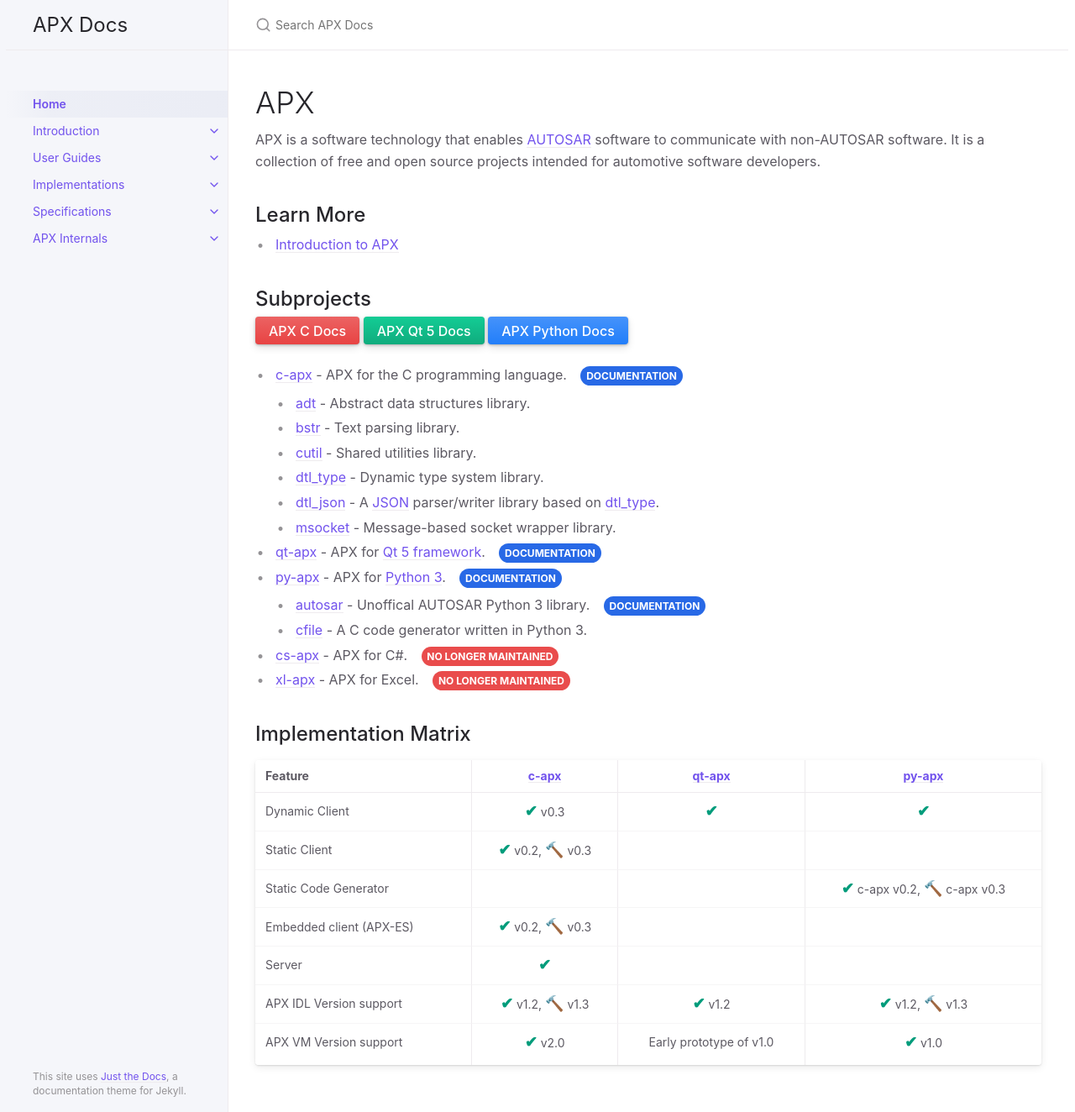
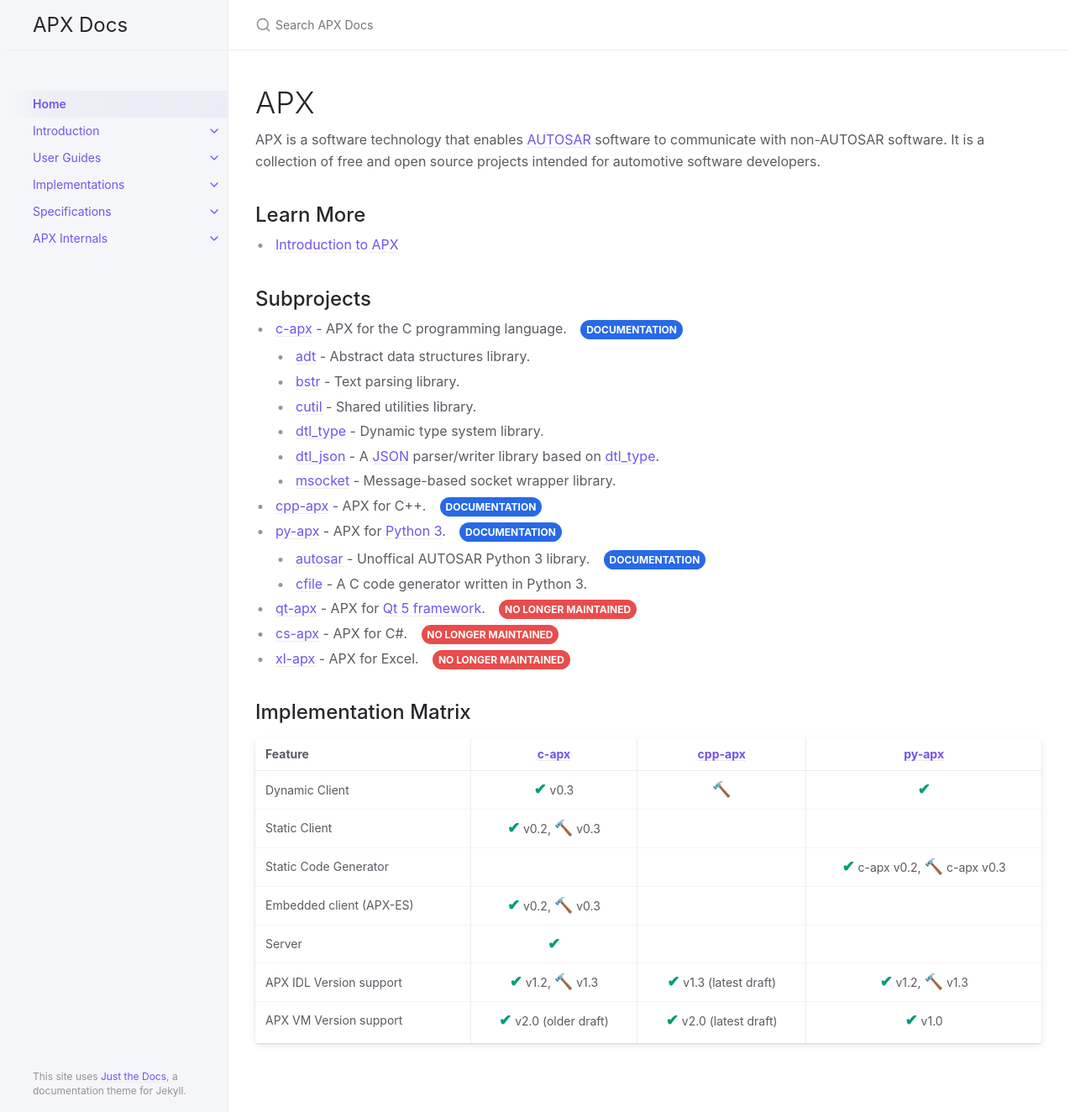
Before and after one commit to cogu/apx, a Jekyll site: the page built from index.md, in a window 1280 px wide and 1324 px high. Shown: the whole window at 84% size. Built offline with Jekyll 4.4.1, drawn with Linux system fonts in a browser that asks for light colours.

Commit message:
Start preparing for reveal of cpp-apx project

```diff
--- a/index.md
+++ b/index.md
@@ -16,10 +16,11 @@ It is a collection of free and open source projects intended for automotive soft
 
 ## Subprojects
 
-
+<!--
 [APX C Docs][90]{: .btn .btn-red }
 [APX Qt 5 Docs][91]{: .btn .btn-green }
 [APX Python Docs][92]{: .btn .btn-blue }
+-->
 
 * [c-apx][0] - APX for the C programming language. [Documentation][90]{:.label .label-blue .ml-3 .fw-700}
   * [adt][1] - Abstract data structures library.
@@ -28,10 +29,11 @@ It is a collection of free and open source projects intended for automotive soft
   * [dtl_type][4] - Dynamic type system library.
   * [dtl_json][5] - A [JSON][6] parser/writer library based on [dtl_type][4].
   * [msocket][7] - Message-based socket wrapper library.
-* [qt-apx][10] - APX for [Qt 5 framework][11]. [Documentation][91]{:.label .label-blue .ml-3 .fw-700}
+* [cpp-apx][50] - APX for C++. [Documentation][91]{:.label .label-blue .ml-3 .fw-700}
 * [py-apx][20] - APX for [Python 3][21]. [Documentation][92]{:.label .label-blue .ml-3 .fw-700}
   * [autosar][22] - Unoffical AUTOSAR Python 3 library. [Documentation][93]{:.label .label-blue .ml-3 .fw-700}
   * [cfile][23] - A C code generator written in Python 3.
+* [qt-apx][10] - APX for [Qt 5 framework][11]. **No longer Maintained**{:.label .label-red .ml-3}
 * [cs-apx][30] - APX for C#. **No longer Maintained**{:.label .label-red .ml-3}
 * [xl-apx][40] - APX for Excel. **No longer Maintained**{:.label .label-red .ml-3}
 
@@ -51,19 +53,20 @@ It is a collection of free and open source projects intended for automotive soft
 [23]: https://github.com/cogu/cfile
 [30]: https://github.com/fousk/cs-apx
 [40]: https://github.com/cogu/xl-apx
+[50]: https://github.com/cogu/cpp-apx
 [90]: /apx/implementations/c
-[91]: /apx/implementations/qt5
+[91]: /apx/implementations/cpp
 [92]: /apx/implementations/python
 [93]: https://autosar.readthedocs.io
 
 ## Implementation Matrix
 
-| Feature                 | [c-apx](https://github.com/cogu/c-apx)                                             | [qt-apx](https://github.com/cogu/qt-apx)     | [py-apx](https://github.com/cogu/py-apx)                                           |
-|:------------------------|:----------------------------------------------------------------------------------:|:--------------------------------------------:|:----------------------------------------------------------------------------------:|
-| Dynamic Client          | **&#x2714;**{:.text-green-200 .fs-5} v0.3                                          | **&#x2714;**{:.text-green-200 .fs-5}         | **&#x2714;**{:.text-green-200 .fs-5}                                               |
-| Static Client           | **&#x2714;**{:.text-green-200 .fs-5} v0.2, **&#x1F528;**{:.fs-5} v0.3              |                                              |                                                                                    |
-| Static Code Generator   |                                                                                    |                                              | **&#x2714;**{:.text-green-200 .fs-5} c-apx v0.2, **&#x1F528;**{:.fs-5}  c-apx v0.3 |
-| Embedded client (APX-ES)| **&#x2714;**{:.text-green-200 .fs-5} v0.2, **&#x1F528;**{:.fs-5}  v0.3             |                                              |                                                                                    |
-| Server                  | **&#x2714;**{:.text-green-200 .fs-5}                                               |                                              |                                                                                    |
-| APX IDL Version support | **&#x2714;**{:.text-green-200 .fs-5} v1.2, **&#x1F528;**{:.fs-5}  v1.3             | **&#x2714;**{:.text-green-200 .fs-5} v1.2    | **&#x2714;**{:.text-green-200 .fs-5} v1.2, **&#x1F528;**{:.fs-5}  v1.3             |
-| APX VM Version support  | **&#x2714;**{:.text-green-200 .fs-5} v2.0                                          | Early prototype of v1.0                      | **&#x2714;**{:.text-green-200 .fs-5} v1.0                                          |
+| Feature                 | [c-apx](https://github.com/cogu/c-apx)                                             | [cpp-apx](https://github.com/cogu/cpp-apx)               | [py-apx](https://github.com/cogu/py-apx)                                           |
+|:------------------------|:----------------------------------------------------------------------------------:|:--------------------------------------------------------:|:----------------------------------------------------------------------------------:|
+| Dynamic Client          | **&#x2714;**{:.text-green-200 .fs-5} v0.3                                          | **&#x1F528;**{:.fs-5}                                    | **&#x2714;**{:.text-green-200 .fs-5}                                               |
+| Static Client           | **&#x2714;**{:.text-green-200 .fs-5} v0.2, **&#x1F528;**{:.fs-5} v0.3              |                                                          |                                                                                    |
+| Static Code Generator   |                                                                                    |                                                          | **&#x2714;**{:.text-green-200 .fs-5} c-apx v0.2, **&#x1F528;**{:.fs-5}  c-apx v0.3 |
+| Embedded client (APX-ES)| **&#x2714;**{:.text-green-200 .fs-5} v0.2, **&#x1F528;**{:.fs-5}  v0.3             |                                                          |                                                                                    |
+| Server                  | **&#x2714;**{:.text-green-200 .fs-5}                                               |                                                          |                                                                                    |
+| APX IDL Version support | **&#x2714;**{:.text-green-200 .fs-5} v1.2, **&#x1F528;**{:.fs-5}  v1.3             | **&#x2714;**{:.text-green-200 .fs-5} v1.3 (latest draft) | **&#x2714;**{:.text-green-200 .fs-5} v1.2, **&#x1F528;**{:.fs-5}  v1.3             |
+| APX VM Version support  | **&#x2714;**{:.text-green-200 .fs-5} v2.0 (older draft)                            | **&#x2714;**{:.text-green-200 .fs-5} v2.0 (latest draft) | **&#x2714;**{:.text-green-200 .fs-5} v1.0                                          |
```
Also changed, not shown: implementations/cpp.md (added, +17 -0 lines), implementations/implementations.md (+4 -0 lines), implementations/qt5.md (deleted, +0 -11 lines).
